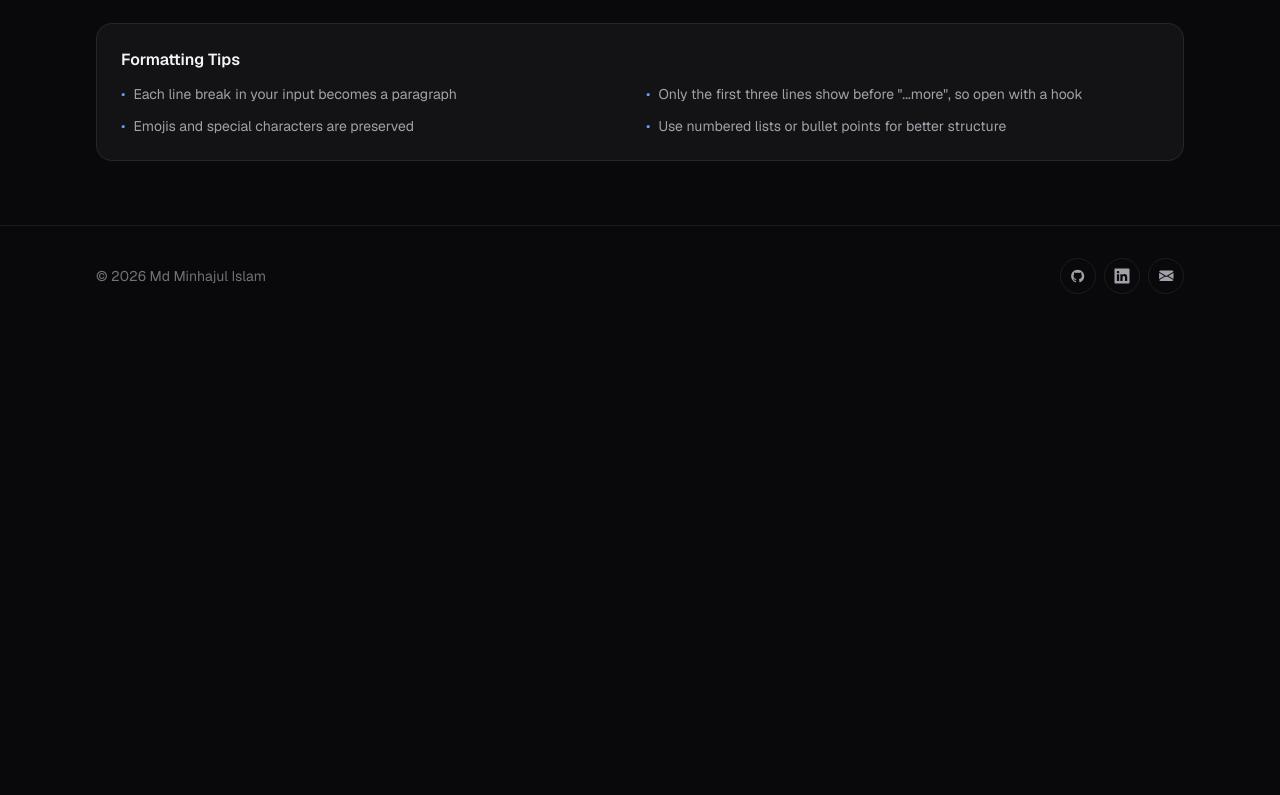
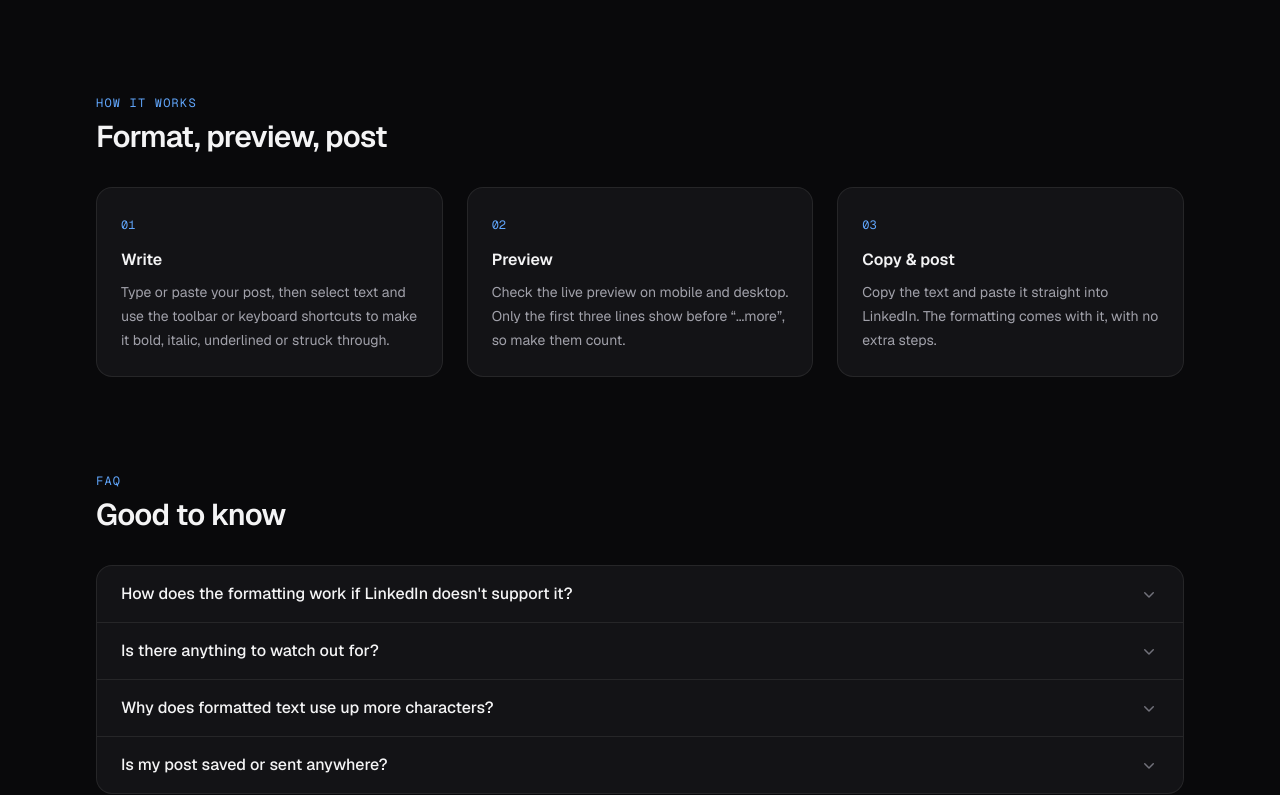
Before and after one commit to minhajul/minhajul.info, a Next.js app: page /tools/linkedin-post-formatter in a window 1280 px wide. Shown: the part 814-1609 px from the top of the page. Before the commit the page ends 1140 px from the top, so only its background shows below. Built offline with nearby package versions, Linux system fonts and the light colour scheme; no server answers.

Commit message:
Replace formatter tips with how-it-works steps and an FAQ
Explain the three-step flow and answer the common questions: how
Unicode formatting works, its accessibility and search caveats, why it
uses more characters, and that posts never leave the browser.

```diff
--- a/src/app/tools/linkedin-post-formatter/page.tsx
+++ b/src/app/tools/linkedin-post-formatter/page.tsx
@@ -2,6 +2,7 @@ import Link from "next/link";
 import {CheckIcon, ChevronRightIcon} from "@heroicons/react/20/solid";
 import Heading from "@/components/Heading";
 import LinkedInPostFormatter from "@/components/LinkedInPostFormatter";
+import LinkedInFormatterGuide from "@/components/LinkedInFormatterGuide";
 import {linkedInPostFormatter} from "@/data/tools";
 import {profile} from "@/data/profile";
 import type {Metadata} from "next";
@@ -61,7 +62,10 @@ export default function ToolForLinkedIn() {
                 </ul>
             </Heading>
 
-            <LinkedInPostFormatter/>
+            <div className="space-y-24">
+                <LinkedInPostFormatter/>
+                <LinkedInFormatterGuide/>
+            </div>
         </div>
     );
 }
--- /dev/null
+++ b/src/components/LinkedInFormatterGuide.tsx
@@ -0,0 +1,72 @@
+import {ChevronDownIcon} from "@heroicons/react/20/solid";
+import SectionHeading from "@/components/SectionHeading";
+
+const STEPS = [
+    {
+        title: "Write",
+        body: "Type or paste your post, then select text and use the toolbar or keyboard shortcuts to make it bold, italic, underlined or struck through.",
+    },
+    {
+        title: "Preview",
+        body: "Check the live preview on mobile and desktop. Only the first three lines show before “...more”, so make them count.",
+    },
+    {
+        title: "Copy & post",
+        body: "Copy the text and paste it straight into LinkedIn. The formatting comes with it, with no extra steps.",
+    },
+];
+
+const FAQS = [
+    {
+        question: "How does the formatting work if LinkedIn doesn't support it?",
+        answer: "LinkedIn posts are plain text, so the tool swaps your letters for look-alike Unicode characters, such as 𝗯𝗼𝗹𝗱 and 𝘪𝘵𝘢𝘭𝘪𝘤. They show up formatted anywhere that supports Unicode, including the LinkedIn apps.",
+    },
+    {
+        question: "Is there anything to watch out for?",
+        answer: "Formatted characters aren't regular letters, so screen readers may read them poorly and LinkedIn search won't match them. Use formatting to highlight a few key words or a headline rather than whole posts.",
+    },
+    {
+        question: "Why does formatted text use up more characters?",
+        answer: "Each bold or italic letter takes two characters, and underline and strikethrough add a mark to every character. The counter includes all of that, so you won't go over LinkedIn's 3,000-character limit by surprise.",
+    },
+    {
+        question: "Is my post saved or sent anywhere?",
+        answer: "No. Everything runs in your browser, your text never leaves your device, and it's gone when you close the page.",
+    },
+];
+
+export default function LinkedInFormatterGuide() {
+    return (
+        <>
+            <section>
+                <SectionHeading eyebrow="How it works" title="Format, preview, post"/>
+                <ol className="grid gap-6 md:grid-cols-3">
+                    {STEPS.map((step, index) => (
+                        <li key={step.title} className="rounded-2xl border border-line bg-surface p-5 sm:p-6">
+                            <span className="font-mono text-xs text-accent">
+                                {String(index + 1).padStart(2, "0")}
+                            </span>
+                            <h3 className="mt-3 font-semibold text-foreground">{step.title}</h3>
+                            <p className="mt-2 text-sm leading-6 text-muted text-pretty">{step.body}</p>
+                        </li>
+                    ))}
+                </ol>
+            </section>
+
+            <section>
+                <SectionHeading eyebrow="FAQ" title="Good to know"/>
+                <div className="divide-y divide-line rounded-2xl border border-line bg-surface">
+                    {FAQS.map((faq) => (
+                        <details key={faq.question} className="group px-5 py-4 sm:px-6">
+                            <summary className="flex cursor-pointer list-none items-center justify-between gap-4 font-medium text-foreground [&::-webkit-details-marker]:hidden">
+                                {faq.question}
+                                <ChevronDownIcon aria-hidden="true" className="size-5 shrink-0 text-subtle transition-transform group-open:rotate-180"/>
+                            </summary>
+                            <p className="mt-3 max-w-3xl text-sm leading-6 text-muted text-pretty">{faq.answer}</p>
+                        </details>
+                    ))}
+                </div>
+            </section>
+        </>
+    );
+}
--- a/src/components/LinkedInPostFormatter.tsx
+++ b/src/components/LinkedInPostFormatter.tsx
@@ -55,7 +55,6 @@ export default function LinkedInPostFormatter() {
     const isOverLimit = charCount > CHARACTER_LIMIT;
 
     return (
-        <div>
         <div className="grid grid-cols-1 gap-6 lg:grid-cols-2">
             <div className="rounded-2xl border border-line bg-surface p-5 sm:p-6">
                 <div className="flex items-center justify-between mb-4">
@@ -119,30 +118,5 @@ export default function LinkedInPostFormatter() {
                 <LinkedInPostPreview text={formattedText}/>
             </div>
         </div>
-
-            <div className="mt-6 rounded-2xl border border-line bg-surface p-5 sm:p-6">
-                <h2 className="mb-3 font-semibold text-foreground">
-                    Formatting Tips
-                </h2>
-                <ul className="grid gap-3 text-sm text-muted sm:grid-cols-2">
-                    <li className="flex items-start gap-2">
-                        <span aria-hidden="true" className="text-accent">•</span>
-                        <span>Each line break in your input becomes a paragraph</span>
-                    </li>
-                    <li className="flex items-start gap-2">
-                        <span aria-hidden="true" className="text-accent">•</span>
-                        <span>Only the first three lines show before &quot;...more&quot;, so open with a hook</span>
-                    </li>
-                    <li className="flex items-start gap-2">
-                        <span aria-hidden="true" className="text-accent">•</span>
-                        <span>Emojis and special characters are preserved</span>
-                    </li>
-                    <li className="flex items-start gap-2">
-                        <span aria-hidden="true" className="text-accent">•</span>
-                        <span>Use numbered lists or bullet points for better structure</span>
-                    </li>
-                </ul>
-            </div>
-        </div>
     )
 }
```
Lines whose indentation alone changed are shown as unchanged.
